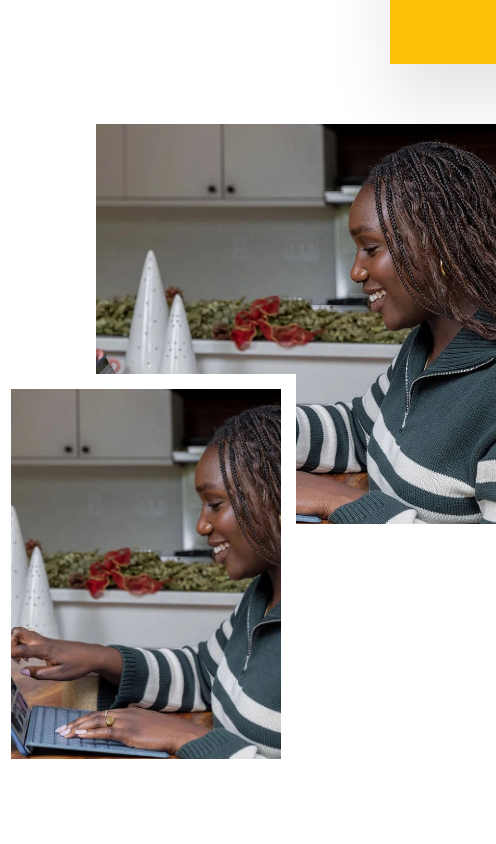
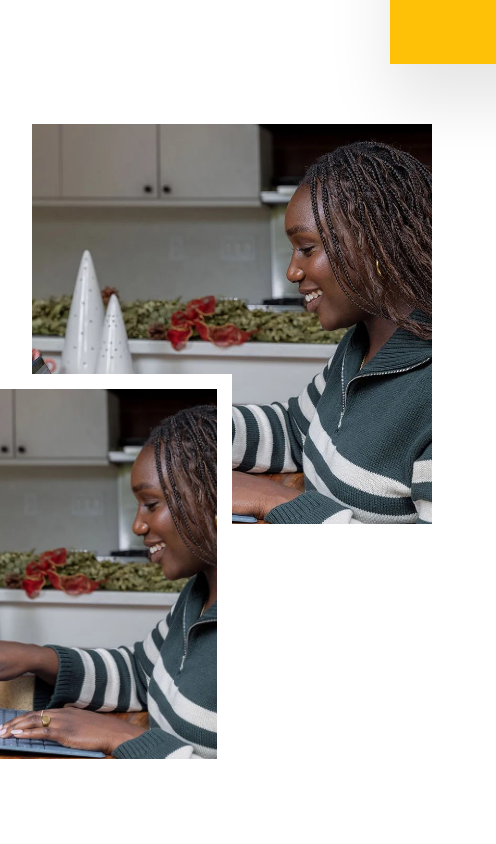
Before and after one commit to Rorawi/mwg-web, a React (Create React App) app: page / in a window 390 px wide. Shown: the part 880-1724 px from the top of the page, 496 px wide, since content can reach past the window. Built offline with nearby package versions, Linux system fonts and the light colour scheme.

Commit message:
commit again

```diff
--- a/src/components/home.module.css
+++ b/src/components/home.module.css
@@ -122,3 +122,10 @@ font-weight: 700;
 max-width: 500px;
 font-size: 18px;
 }
+
+@media screen and (max-width: 800px) {
+    .sec_01 {
+        margin: 0rem 2rem;
+    }
+
+}
```
